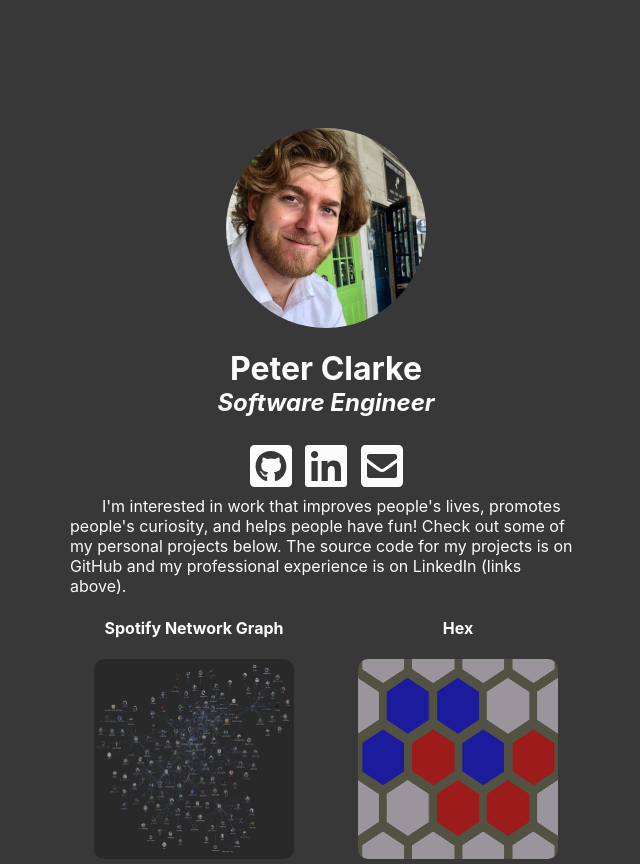
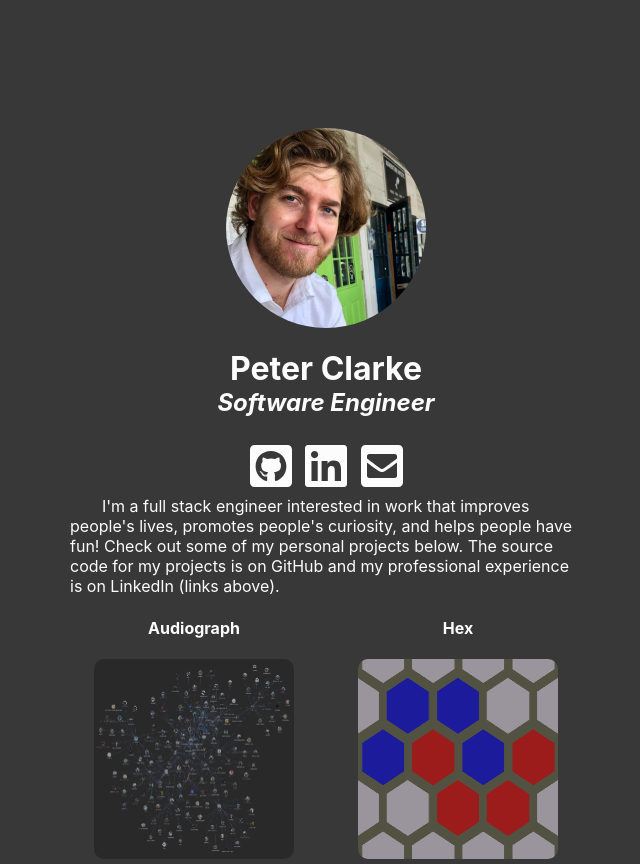
Before and after one commit to clarkepeterf/peterclarkehomepage, a plain HTML site: page index.html in a window 1280 px wide. Shown: the whole page, without its empty margins (314-954 px from the left). Drawn offline with Linux system fonts and the light colour scheme.

Commit message:
- change Spotify Network Graph to new name (Audiograph)  - mention full stack experience

```diff
--- a/index.html
+++ b/index.html
@@ -23,13 +23,13 @@
 		<a href="https://www.linkedin.com/in/clarkepeterf/"><i class="fab fa-linkedin"></i></a>
 		<a href="mailto:peter@peterclarke.org"><i class="fas fa-envelope-square"></i></a>
 	</div>
-	<p>I'm interested in work that improves people's lives, promotes people's curiosity, and helps people have fun!
+	<p>I'm a full stack engineer interested in work that improves people's lives, promotes people's curiosity, and helps people have fun!
 		Check out some of my personal projects below. The source code for my projects is on GitHub and my professional
 		experience is on LinkedIn (links above).</p>
 	<div class="projects">
 		<div class="project proj1">
-			<h4>Spotify Network Graph</h4>
-			<a href="https://www.peterclarke.org/spotify-network-graph"><img class="projectLogo"
+			<h4>Audiograph</h4>
+			<a href="https://www.peterclarke.org/audiograph"><img class="projectLogo"
 					src="spotify-network-graph-200.png" alt="Spotify Network Graph" /></a>
 		</div>
 		<div class="project proj2">
```
